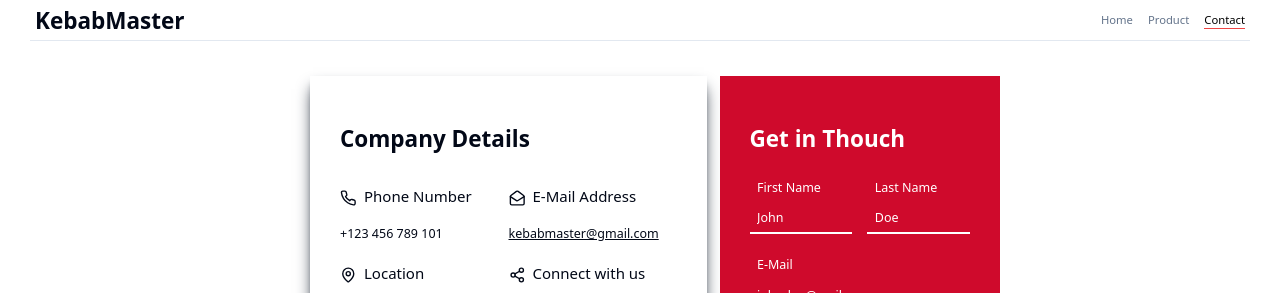
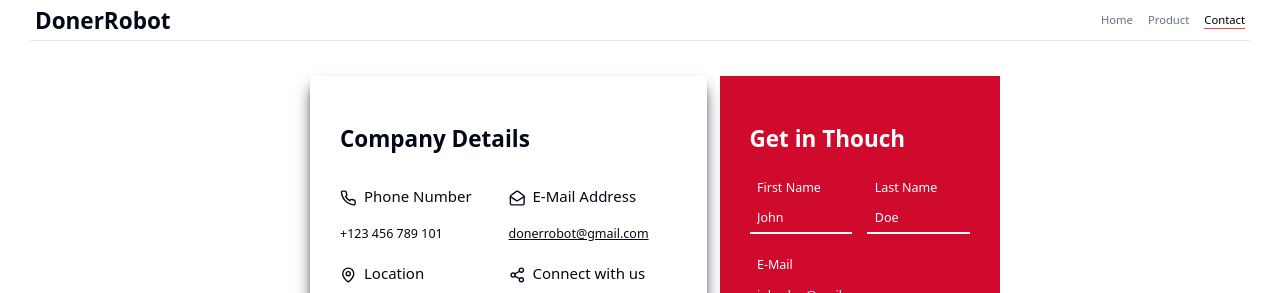
Before and after one commit to kyenideniz/kebab-master, a Next.js app: page /contact in a window 1280 px wide. Shown: the top 293 px of the page. Built offline with nearby package versions, Linux system fonts and the light colour scheme.

Commit message:
name changed

```diff
--- a/app/(routes)/contact/page.tsx
+++ b/app/(routes)/contact/page.tsx
@@ -27,7 +27,7 @@ export default function Contact() {
                                         <MailOpen className="inline text-2xl pr-3 "/>
                                         <div className="inline h-[40px] aspect-square">E-Mail Address</div>
                                     </div>
-                                    <div className="text-xl underline">kebabmaster@gmail.com</div>
+                                    <div className="text-xl underline">donerrobot@gmail.com</div>
                                 </div>
                             </div>
                             <div className="grid grid-cols-2 pt-8 ">
--- a/app/(routes)/page.tsx
+++ b/app/(routes)/page.tsx
@@ -39,7 +39,7 @@ export default function Home() {
               Discover the benefits of
             </div>
             <div className=" text-justify font-[600] text-[36px] w-full text-4xl">
-              KebabMaster Machines
+              DonerRobot Machines
             </div>
           </div>
 
@@ -156,7 +156,7 @@ export default function Home() {
           <div className="p-6 pt-12 grid grid-cols-2 ">
             <div className="p-4 py-8">
               <div className="py-6 text-4xl font-bold leading-normal">Reach out easily!</div>
-              <div className="py-6 text-2xl line- text-justify">Experience top-notch machine solutions with KebabMaster. Browse a variety of options for your business needs.</div>
+              <div className="py-6 text-2xl line- text-justify">Experience top-notch machine solutions with DonerRobot. Browse a variety of options for your business needs.</div>
               <div className="py-6">
                 <Button className=" bg-[#cf0a2c] h-16 w-1/3 text-xl rounded-none"><Link href={"/contact"}>Contact</Link></Button>
               </div>
--- a/components/navbar.tsx
+++ b/components/navbar.tsx
@@ -29,7 +29,7 @@ export function Navbar({ className, ...props } : React.HTMLAttributes<HTMLElemen
             <div className='flex items-center h-16 px-2'>
                 <div className='items-start justify-start flex w-full'>
                     <Link href="/" className='text-4xl font-bold'>
-                        KebabMaster
+                        DonerRobot
                     </Link>
                 </div>
                 <nav className={cn("flex items-center space-x-4 lg:space-x-6", className)}>
--- a/components/ui/emblaCorousel/heightCorousel.tsx
+++ b/components/ui/emblaCorousel/heightCorousel.tsx
@@ -96,8 +96,6 @@ const EmblaCarousel: React.FC<PropType> = (props) => {
   useEffect(() => {
     if (!emblaApi) return
 
-    setTweenNodes(emblaApi)
-    setTweenFactor(emblaApi)
     tweenScale(emblaApi)
 
     emblaApi
```
